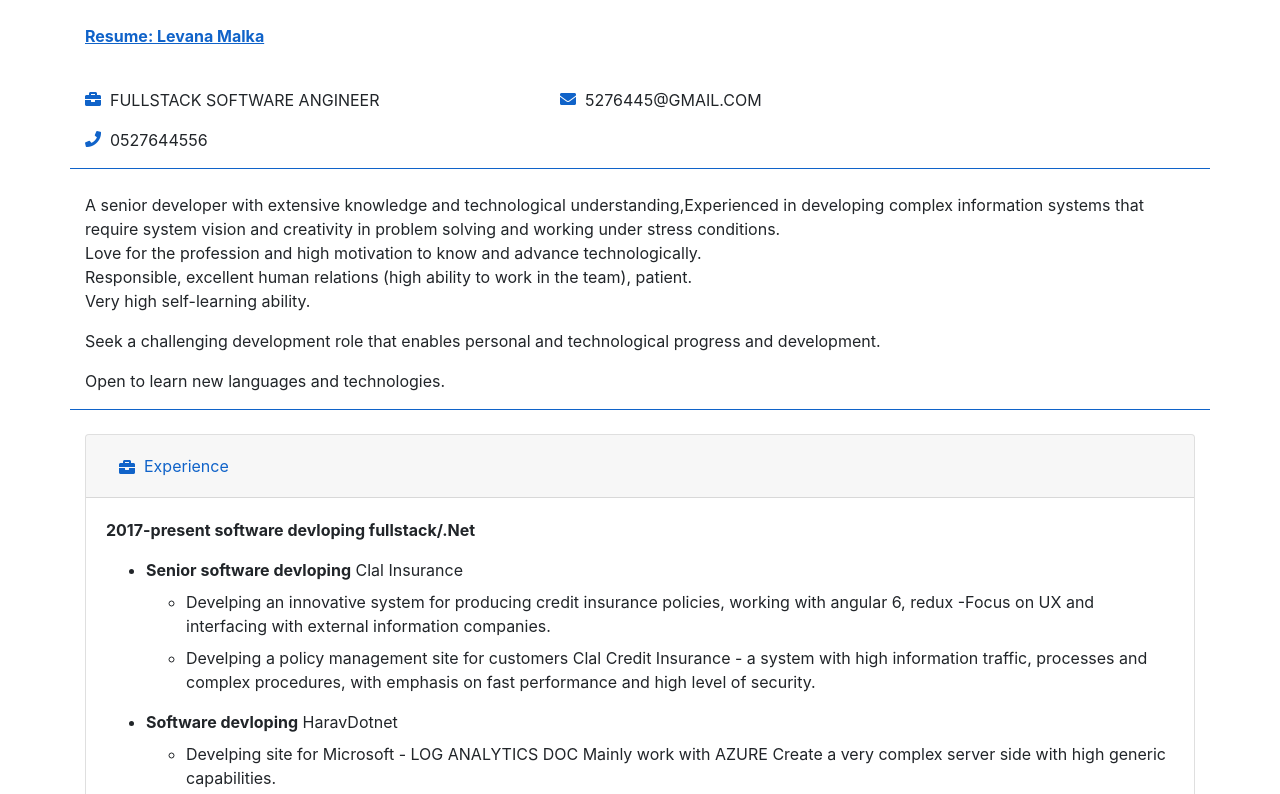
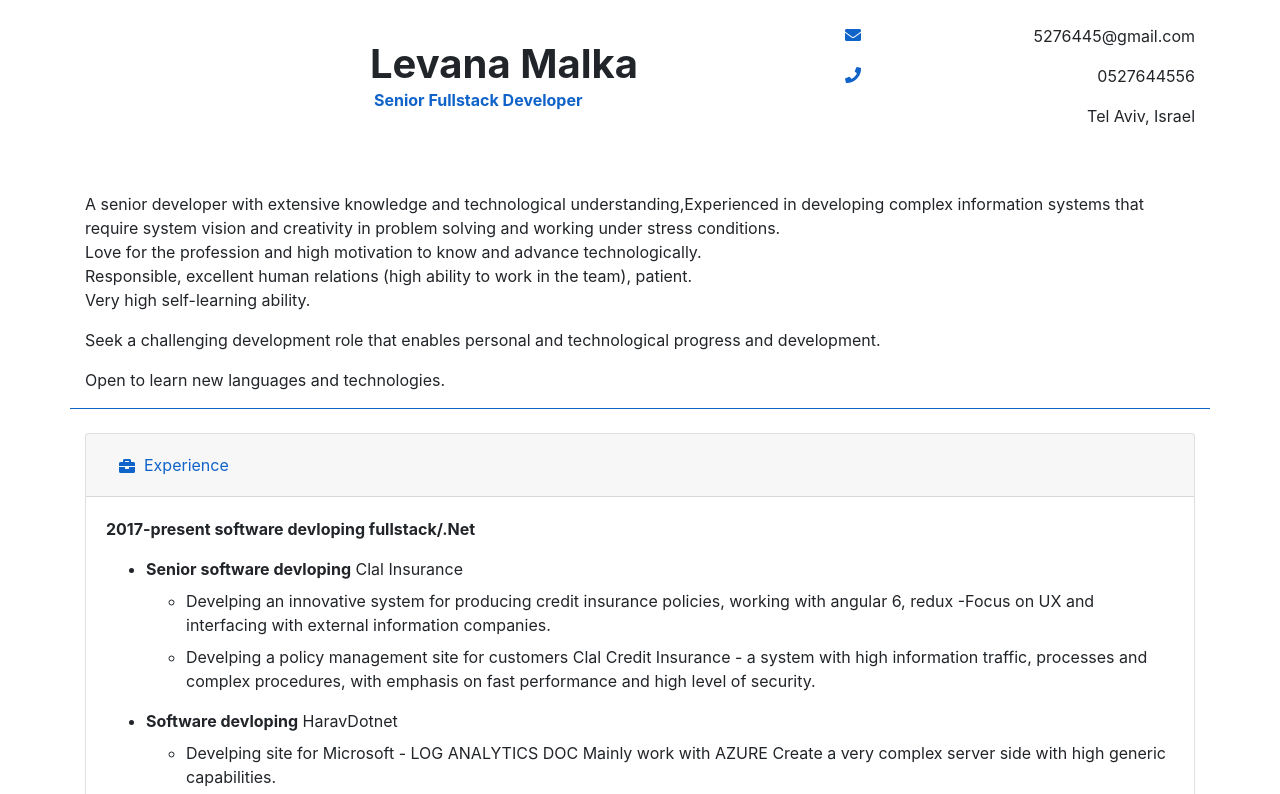
Before and after one commit to leenMalka/Resume, a plain HTML site: page index.html in a window 1280 px wide. Shown: the top 794 px of the page. Drawn offline with nearby package versions, Linux system fonts and the light colour scheme.

Commit message:
Update index.html

```diff
--- a/index.html
+++ b/index.html
@@ -16,22 +16,29 @@
 <main>
   <div class="container">
     <div class="row">
-      <div class="col-12">
-        <p class="font-weight-bold header-color"><u>Resume: Levana Malka</u></p>
+      <div class="col-md-3">
+        <div class="avatar"></div>
+      </div>
+      <div class="col-md-5  m-auto">
+        <h1 class="font-weight-bold mb-0">Levana Malka</h1>
+        <p class="mt-0 ml-1 header-color font-weight-bold">Senior Fullstack Developer</p>
+      </div>
+      <div class="col-md-4">
+        <ul class="list-unstyled text-md-right d-md-block d-flex justify-content-between">
+          <li>
+            <p class="mail-icon icon icon-right">5276445@gmail.com</p>
+          </li>
+          <li>
+            <p class="phone-icon icon icon-right">0527644556</p>
+          </li>
+          <li>
+            <p class="location-icon icon icon-right">Tel Aviv, Israel</p>
+          </li>
+        </ul>
       </div>
     </div>
-    <div class="row under-line">
-      <div class="col-md-6 col-lg-5">
-        <p class="experience-icon icon">FULLSTACK SOFTWARE ANGINEER</p>
-      </div>
-      <div class="col-md-6 col-lg-5">
-        <p class="mail-icon icon">5276445@GMAIL.COM</p>
-      </div>
-      <div class="col-md-6 col-lg-5">
-        <p class="phone-icon icon">0527644556</p>
-      </div>
-    </div>
-    <div class="row  under-line">
+
+    <div class="row mt-sm-0 mt-md-5 under-line">
       <div class="col-12">
         <p class="mb-0">
           A senior developer with extensive knowledge and technological understanding,Experienced in developing complex information systems that require system vision and creativity in problem solving and working under stress conditions.</p>
@@ -152,7 +159,7 @@
 </main>
 <footer>
   <div class="container">
-    <div class="row">
+    <div class="row mt-2">
       <div class="col-md-6 col-lg-3">
         <a href="https://twitter.com/LevanyMalka" target="_blank"><i class="fab fa-twitter"></i> Twitter</a>
       </div>
```
